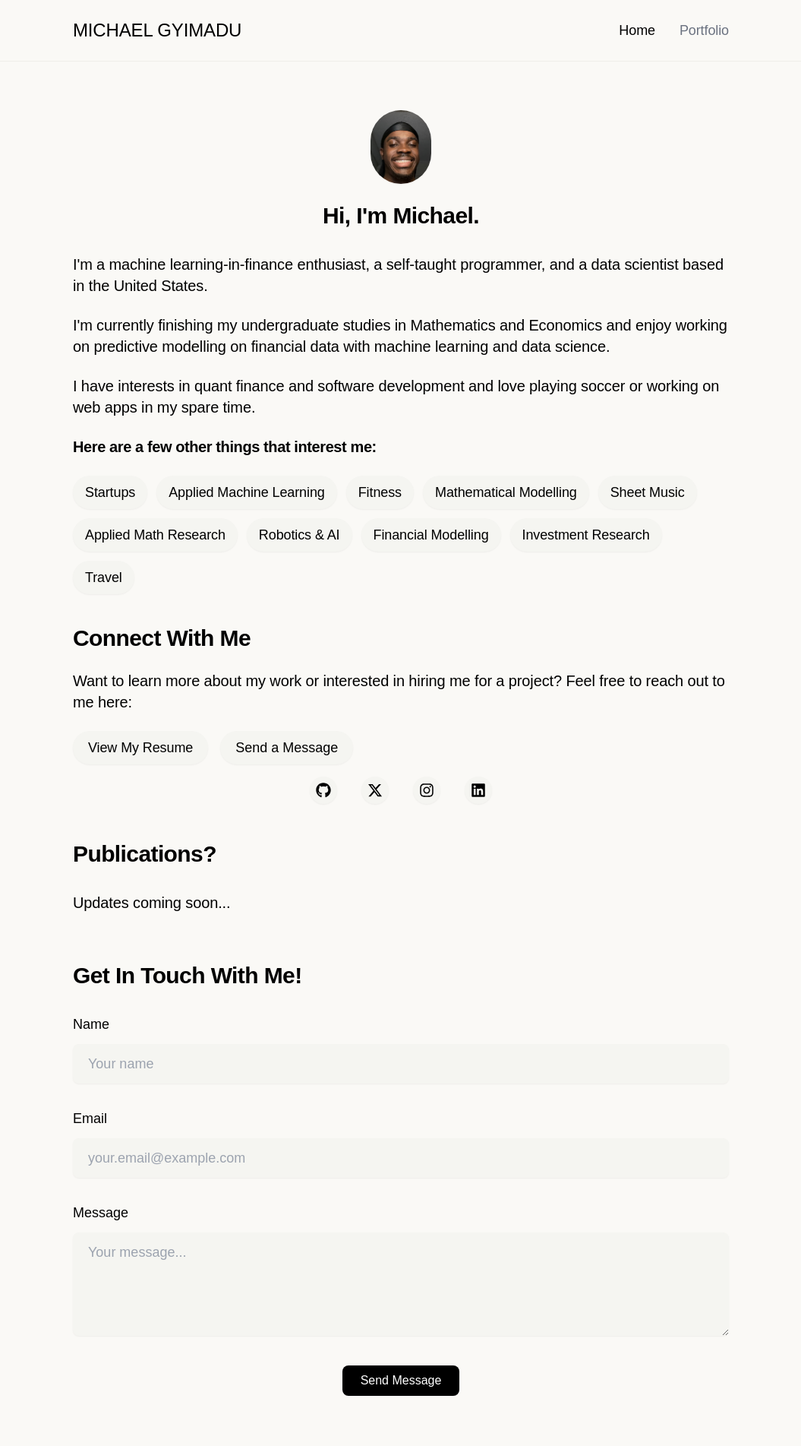
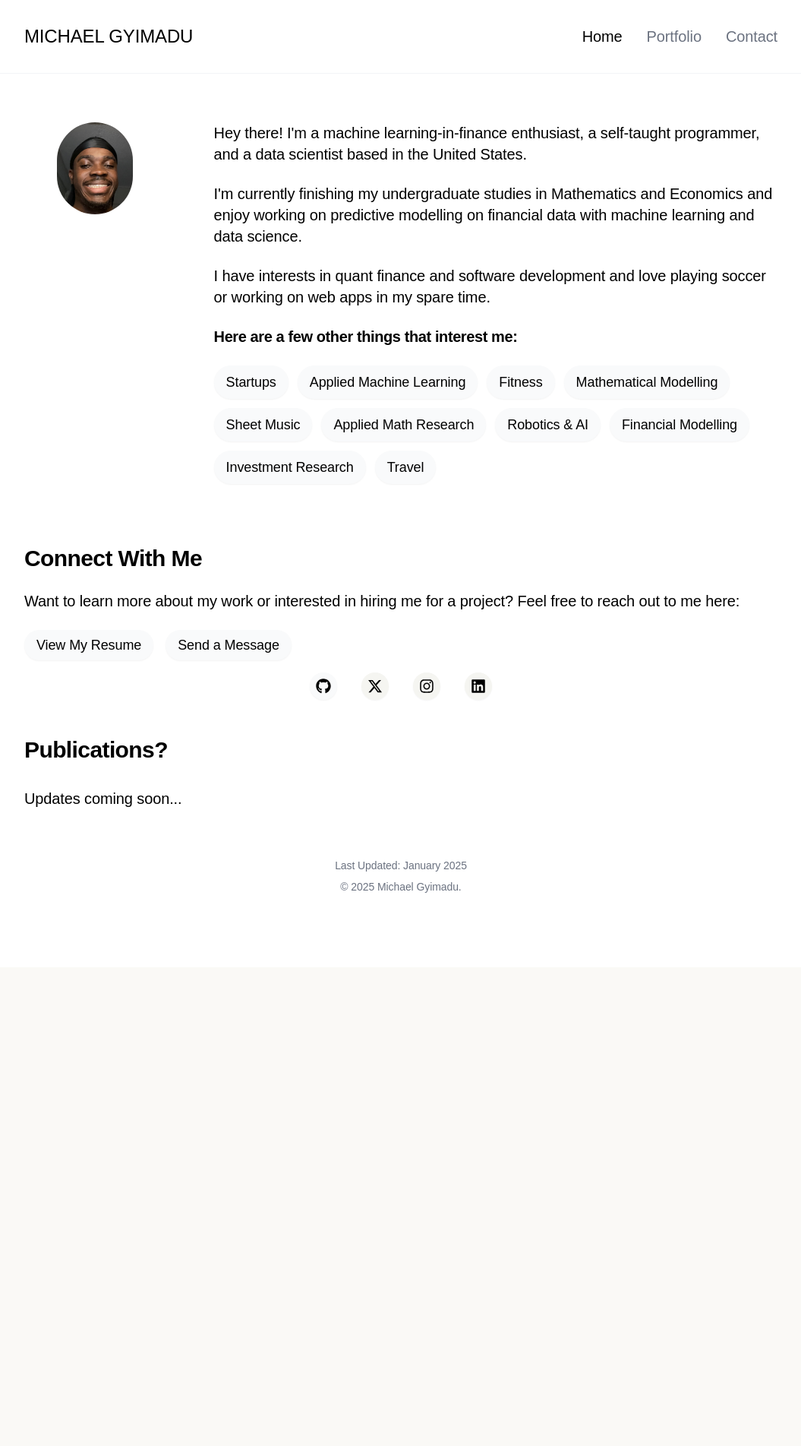
Before and after one commit to gyimadu/portfolio, a Next.js app: page / in a window 1280 px wide. Shown: the top 1903 px of the page at 76% size, without its empty margins (112-1167 px from the left). After the commit the page ends 1273 px from the top, so only its background shows below. Built offline with nearby package versions, Linux system fonts and the light colour scheme; a web font is replaced by a local one.

Commit message:
added a new contact page; and did further changes on the UI

```diff
--- a/src/app/page.tsx
+++ b/src/app/page.tsx
@@ -4,6 +4,7 @@ import Header from '@/components/Header';
 import Image from 'next/image';
 import { FaGithub, FaInstagram, FaLinkedin } from 'react-icons/fa';
 import { FaXTwitter } from 'react-icons/fa6';
+import Link from 'next/link';
 
 export default function Home() {
   const contactRef = useRef<HTMLDivElement>(null);
@@ -26,31 +27,31 @@ export default function Home() {
   };
 
   return (
-    <div className="min-h-screen bg-[#FAF9F6]">
+    <div className="min-h-screen bg-white">
       <Header />
-      <main className="max-w-4xl mx-auto px-4 py-16">
+      <main className="max-w-5xl mx-auto px-4 py-16">
         <section className="mb-12">
           <div className="mb-10">
-            <div className="flex flex-col items-center mb-8">
+            <div className="flex flex-col lg:flex-row lg:gap-16 lg:items-start pt-15">
+              <div className="flex flex-col items-center mb-8 lg:mb-0 lg:w-1/5 lg:sticky lg:top-24">
                 <Image
                   src="/profile.jpeg"
                   alt="Michael Gyimadu"
-                width={80}
-                height={80}
+                  width={100}
+                  height={100}
                   className="rounded-full object-cover shadow-sm mb-6"
                 />
-              <h1 className="font-bold text-xl sm:text-2xl lg:text-3xl text-black">
-                Hi, I&apos;m Michael.
-              </h1>
               </div>
 
+              <div className="lg:w-4/5">
                 <p className="text-black text-base sm:text-lg lg:text-xl leading-relaxed mb-6">
-              I&apos;m a machine learning-in-finance enthusiast, a self-taught programmer, and a data scientist based in the United States.
+                  Hey there! I&apos;m a machine learning-in-finance enthusiast, a self-taught programmer, and a data scientist based in the United States.
                 </p>
 
                 <p className="text-black text-base sm:text-lg lg:text-xl leading-relaxed mb-6">
                   I&apos;m currently finishing my undergraduate studies in Mathematics and Economics and enjoy working on predictive modelling on financial data with machine learning and data science.
                 </p>
+
                 <p className="text-black text-base sm:text-lg lg:text-xl leading-relaxed mb-6">
                   I have interests in quant finance and software development and love playing soccer or working on web apps in my spare time.
                 </p>
@@ -63,7 +64,7 @@ export default function Home() {
                     {interests.map((interest) => (
                       <span
                         key={interest}
-                    className="px-4 py-2 bg-[#F5F5F1] text-black rounded-full text-base sm:text-lg cursor-default hover:bg-[#EFEEE9] shadow-sm transition-all"
+                        className="px-4 py-2 bg-gray-50 text-black rounded-full text-base sm:text-lg cursor-default hover:bg-gray-100 shadow-sm transition-all"
                       >
                         {interest}
                       </span>
@@ -71,32 +72,34 @@ export default function Home() {
                   </div>
                 </div>
               </div>
+            </div>
+          </div>
 
           <div className="mb-10">
-            <h3 className="text-xl sm:text-2xl lg:text-3xl font-semibold mb-6 text-black">Connect With Me</h3>
-            <p className="text-black text-base sm:text-lg lg:text-xl leading-relaxed mb-6">Want to learn more about my work or interested in hiring me for a project? Feel free to reach out to me here:</p>
+            <h3 className="text-xl sm:text-2xl lg:text-3xl font-bold mb-6 text-black">Connect With Me</h3>
+            <p className="text-black text-md sm:text-lg lg:text-xl leading-relaxed mb-6">Want to learn more about my work or interested in hiring me for a project? Feel free to reach out to me here:</p>
 
             <div className="flex flex-col sm:flex-row sm:space-x-4 space-y-4 sm:space-y-0 mb-4">
               <a
                 href="/resume.pdf"
                 target='_blank'
-                className="px-5 py-2 bg-[#F5F5F1] text-black rounded-full text-base sm:text-lg hover:bg-[#EFEEE9] text-center transition-all shadow-sm hover:shadow-md"
+                className="px-4 py-1.5 bg-gray-50 text-black rounded-full text-base sm:text-base lg:text-lg hover:bg-gray-100 text-center transition-all shadow-sm hover:shadow-md"
               >
                 View My Resume
               </a>
-              <button
-                onClick={scrollToContact}
-                className="px-5 py-2 bg-[#F5F5F1] text-black rounded-full text-base sm:text-lg hover:bg-[#EFEEE9] text-center transition-all shadow-sm hover:shadow-md"
+              <Link
+                href="/contact"
+                className="px-4 py-1.5 bg-gray-50 text-black rounded-full text-base sm:text-base lg:text-lg hover:bg-gray-100 text-center transition-all shadow-sm hover:shadow-md"
               >
                 Send a Message
-              </button>
+              </Link>
             </div>
             <div className="flex justify-center md:gap-8 mb-4">
               <a
                 href="https://github.com/gyimadu"
                 target="_blank"
                 rel="noopener noreferrer"
-                className="p-2 bg-[#F5F5F1] text-black rounded-full hover:bg-[#EFEEE9] text-center transition-all shadow-sm hover:shadow-md"
+                className="p-2 bg-gray-50 text-black rounded-full hover:bg-gray-100 text-center transition-all shadow-sm hover:shadow-md"
                 aria-label="GitHub Profile"
               >
                 <FaGithub className="w-5 h-5" />
@@ -137,67 +140,6 @@ export default function Home() {
           <p className="text-black text-base sm:text-lg lg:text-xl leading-relaxed mb-6">Updates coming soon...</p>
         </section>
 
-        <section ref={contactRef} className="mb-16">
-          <h2 className="font-bold text-xl sm:text-2xl lg:text-3xl text-black mb-8">Get In Touch With Me!</h2>
-
-          <form
-            action="https://formspree.io/f/mbllpppa"
-            method="POST"
-            className="space-y-8"
-          >
-            <div className="space-y-3">
-              <label htmlFor="name" className="block text-black text-lg">
-                Name
-              </label>
-              <input
-                type="text"
-                id="name"
-                name="name"
-                required
-                className="w-full px-5 py-3 bg-[#F5F5F1] text-black rounded-lg shadow-sm focus:outline-none focus:ring-2 focus:ring-[#E5E4DF] text-base sm:text-lg"
-                placeholder="Your name"
-              />
-            </div>
-
-            <div className="space-y-3">
-              <label htmlFor="email" className="block text-black text-lg">
-                Email
-              </label>
-              <input
-                type="email"
-                id="email"
-                name="email"
-                required
-                className="w-full px-5 py-3 bg-[#F5F5F1] text-black rounded-lg shadow-sm focus:outline-none focus:ring-2 focus:ring-[#E5E4DF] text-base sm:text-lg"
-                placeholder="your.email@example.com"
-              />
-            </div>
-
-            <div className="space-y-3">
-              <label htmlFor="message" className="block text-black text-lg">
-                Message
-              </label>
-              <textarea
-                id="message"
-                name="message"
-                required
-                rows={4}
-                className="w-full px-5 py-3 bg-[#F5F5F1] text-black rounded-lg shadow-sm focus:outline-none focus:ring-2 focus:ring-[#E5E4DF] text-base sm:text-lg"
-                placeholder="Your message..."
-              />
-            </div>
-
-            <div className="flex justify-center">
-              <button
-                type="submit"
-                className="px-6 py-2 bg-black text-white rounded-lg hover:bg-gray-800 transition-colors"
-              >
-                Send Message
-              </button>
-            </div>
-          </form>
-        </section>
-
         <footer className="text-center text-gray-500 text-sm pb-8">
           <p className="mb-2">Last Updated: January 2025</p>
           <p>© {new Date().getFullYear()} Michael Gyimadu.</p>
--- a/src/app/portfolio/page.tsx
+++ b/src/app/portfolio/page.tsx
@@ -44,7 +44,7 @@ export default function Portfolio() {
   ];
 
   return (
-    <div className="min-h-screen bg-[#FAF9F6]">
+    <div className="min-h-screen bg-white">
       <Header />
       <main className="max-w-4xl mx-auto px-4 py-16">
         <section className="mb-16">
@@ -61,12 +61,12 @@ export default function Portfolio() {
         </section>
 
         <footer className="text-center text-gray-500 text-sm pb-8">
-        <div className="flex justify-center md:gap-6 mb-4">
+            <div className="flex justify-center md:gap-6 mb-4">
               <a
                 href="https://github.com/gyimadu"
                 target="_blank"
                 rel="noopener noreferrer"
-                className="p-2 bg-[#F5F5F1] text-black rounded-full hover:bg-[#EFEEE9] text-center transition-all shadow-sm hover:shadow-md"
+                className="p-2 bg-gray-50 text-black rounded-full hover:bg-gray-100 text-center transition-all shadow-sm hover:shadow-md"
                 aria-label="GitHub Profile"
               >
                 <FaGithub className="w-5 h-5" />
--- a/src/components/Header.tsx
+++ b/src/components/Header.tsx
@@ -7,25 +7,31 @@ export default function Header() {
   const pathname = usePathname();
 
   return (
-    <header className="bg-[#FAF9F6] sticky top-0 z-50 border-b border-[#EFEEE9]">
-      <div className="max-w-4xl mx-auto px-4 py-6">
+    <header className="bg-white sticky top-0 z-50 border-b border-gray-100">
+      <div className="max-w-5xl mx-auto px-4 py-4 lg:py-8">
         <nav className="flex justify-between items-center">
-          <Link href="/" className="sm:text-xl md:text-2xl lg:text-2xl text-black hover:text-gray-600 transition-colors">
+          <Link href="/" className="text-base sm:text-lg md:text-2xl text-black hover:text-gray-600 transition-colors font-light">
             MICHAEL GYIMADU
           </Link>
 
           <div className="hidden md:flex items-center space-x-8">
             <Link
               href="/"
-              className={`text-lg hover:text-gray-600 transition-colors ${pathname === '/' ? 'text-black font-medium' : 'text-gray-500'}`}
+              className={`text-xl hover:text-gray-600 transition-colors ${pathname === '/' ? 'text-black font-light' : 'text-gray-500'}`}
             >
               Home
             </Link>
             <Link
               href="/portfolio"
-              className={`text-lg hover:text-gray-600 transition-colors ${pathname === '/portfolio' ? 'text-black font-medium' : 'text-gray-500'}`}
+              className={`text-xl hover:text-gray-600 transition-colors ${pathname === '/portfolio' ? 'text-black font-light' : 'text-gray-500'}`}
             >
               Portfolio
+            </Link>
+            <Link
+              href="/contact"
+              className={`text-xl hover:text-gray-600 transition-colors ${pathname === '/contact' ? 'text-black font-light' : 'text-gray-500'}`}
+            >
+              Contact
             </Link>
           </div>
 
--- a/src/components/MobileMenu.tsx
+++ b/src/components/MobileMenu.tsx
@@ -47,8 +47,8 @@ export default function MobileMenu() {
         ref={menuRef}
         className={`
           absolute right-0 top-full mt-2 w-48
-          bg-[#F5F5F1] rounded-lg shadow-lg z-40
-          border border-[#EFEEE9]
+          bg-white rounded-lg shadow-lg z-40
+          border border-gray-100
           transition-all duration-300 ease-in-out
           ${isOpen ? 'opacity-100 visible translate-y-0' : 'opacity-0 invisible -translate-y-2'}
         `}
@@ -56,17 +56,24 @@ export default function MobileMenu() {
         <div className="py-4 px-6 space-y-4">
           <Link
             href="/"
-            className={`block text-base transition-colors ${pathname === '/' ? 'text-black font-medium' : 'text-gray-500 hover:text-black'}`}
+            className={`block text-base transition-colors ${pathname === '/' ? 'text-black font-light' : 'text-gray-500 hover:text-black'}`}
             onClick={() => setIsOpen(false)}
           >
             Home
           </Link>
           <Link
             href="/portfolio"
-            className={`block text-base transition-colors ${pathname === '/portfolio' ? 'text-black font-medium' : 'text-gray-500 hover:text-black'}`}
+            className={`block text-base transition-colors ${pathname === '/portfolio' ? 'text-black font-light' : 'text-gray-500 hover:text-black'}`}
             onClick={() => setIsOpen(false)}
           >
             Portfolio
+          </Link>
+          <Link
+            href="/contact"
+            className={`block text-base transition-colors ${pathname === '/contact' ? 'text-black font-light' : 'text-gray-500 hover:text-black'}`}
+            onClick={() => setIsOpen(false)}
+          >
+            Contact
           </Link>
         </div>
       </div>
--- a/src/components/ProjectCard.tsx
+++ b/src/components/ProjectCard.tsx
@@ -32,7 +32,7 @@ export default function ProjectCard({
     <div
       onClick={() => setIsExpanded(!isExpanded)}
       className={`
-        bg-[#F5F5F1] p-6 rounded-lg cursor-pointer
+        bg-[#f9f9f9] p-6 rounded-lg cursor-pointer
         transition-all duration-300 ease-in-out
         hover:shadow-md
         ${isExpanded ? 'ring-1 ring-[#EFEEE9]' : 'shadow-sm'}
```
Also changed, not shown: src/app/contact/page.tsx (added, +126 -0 lines). Lines whose indentation alone changed are shown as unchanged.
